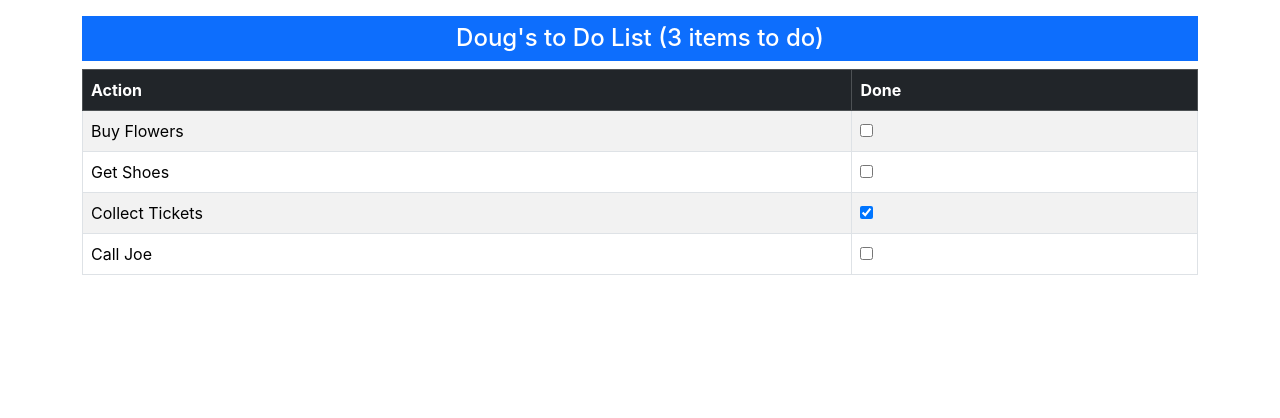
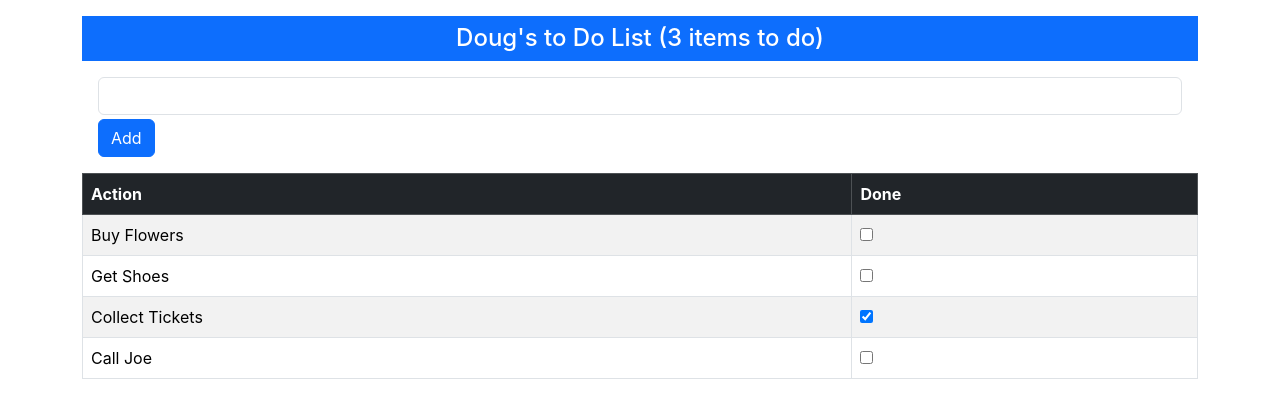
Before and after one commit to dougjasper2013/reacttodoam2025, a React (Create React App) app in the folder todo/: page / in a window 1280 px wide. Shown: the top 418 px of the page. Built offline with nearby package versions, Linux system fonts and the light colour scheme; the HTML template or start-up script is replaced by a standard one.

Commit message:
Added TodoCreator

```diff
--- a/todo/src/App.js
+++ b/todo/src/App.js
@@ -3,24 +3,31 @@
 import './App.css';
 import TodoBanner from './TodoBanner';
 import TodoRow from './TodoRow';
+import TodoCreator from './TodoCreator';
 
 function App() {
   const [userName] = useState("Doug");
 
-  const [todoItems] = useState([
+  const [todoItems, setTodoItems] = useState([
     { action: "Buy Flowers", done: false },
     { action: "Get Shoes", done: false },
     { action: "Collect Tickets", done: true },
     { action: "Call Joe", done: false }
   ]);
 
-  //const changeStateData = () => {
-  //  setUserName(prevName => (prevName === "Doug" ? "Bob" : "Doug"));
-  //};
+  const createNewTodo = (task) => {
+    if (!todoItems.find(item => item.action === task)) {
+      setTodoItems([...todoItems, { action: task, done: false }]);
+    }
+  };
 
   return (
     <div className="container mt-3">
       <TodoBanner userName={userName} todoItems={todoItems} />
+
+      <div className="m-3">
+        <TodoCreator callback={createNewTodo} />
+      </div>
 
       <table className="table table-striped table-bordered">
         <thead className="table-dark">
@@ -31,7 +38,7 @@
         </thead>
         <tbody>
           {todoItems.map((item, index) => (
-            <TodoRow item={item} />
+            <TodoRow key={index} item={item} />
           ))}
         </tbody>
       </table>
--- /dev/null
+++ b/todo/src/TodoCreator.js
@@ -0,0 +1,34 @@
+import React, { useState } from 'react';
+
+function TodoCreator({callback})
+{
+
+    const [newItemText, setNewItemText] = useState("");
+
+    const updateNewTextValue = (event) => {
+        setNewItemText(event.target.value);
+    };
+
+    const createNewTodo = () => {
+        if(newItemText !== "")
+        {
+            callback(newItemText);
+            setNewItemText("");
+        }
+    }
+
+    return (
+        <div className="my-1">
+            <input
+                className="form-control"
+                value={ newItemText }
+                onChange={ updateNewTextValue }
+                />
+            <button className="btn btn-primary mt-1" onClick={ createNewTodo }>
+                Add
+            </button>
+        </div>
+    );
+}
+
+export default TodoCreator;
```
